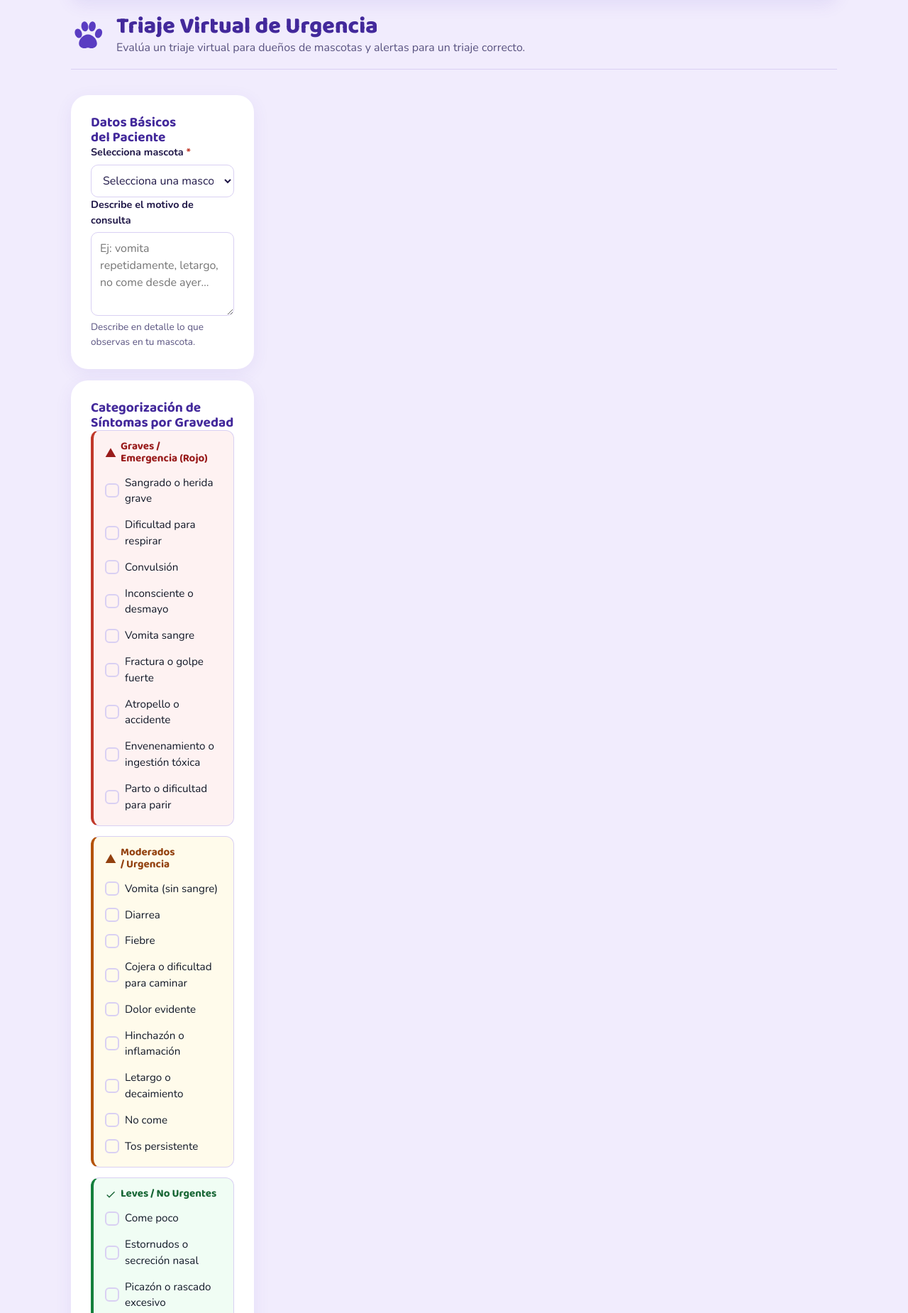
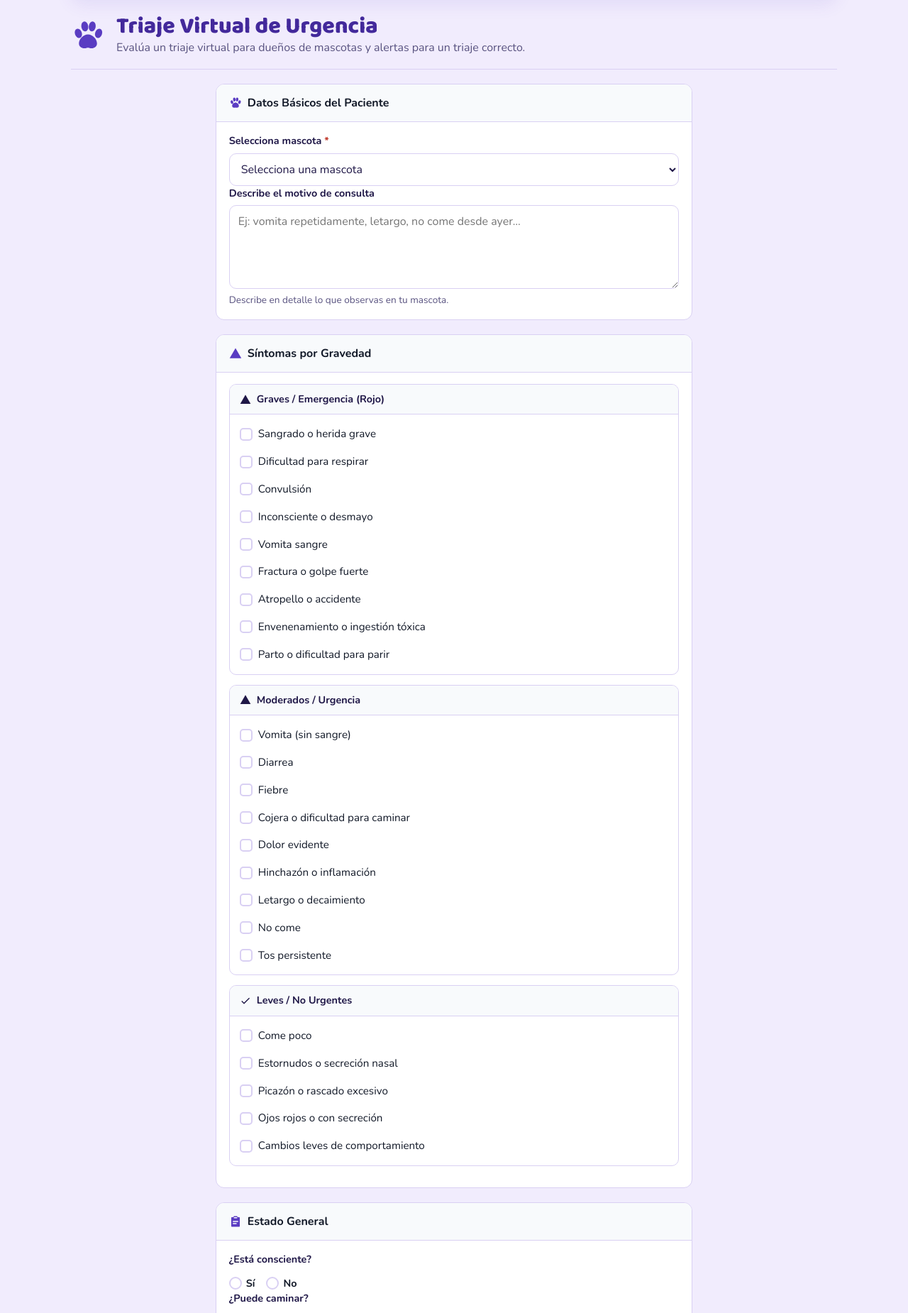
Before and after one commit to Luis-Alejandro-18/Veterinaria_Modular, a Flask app: page /triaje/nueva in a window 1280 px wide. Shown: the part 78-1928 px from the top of the page at 71% size. Run offline with Flask 3, Linux system fonts and the light colour scheme; the visitor is signed in with stand-in values (Sample User, id 1); tables that the repository leaves empty hold one stand-in row (values such as "Sample post"); some libraries are stand-ins or nearby versions.

Commit message:
fix: triaje - rediseño de tarjetas verticales sin progreso

```diff
--- a/static/css/estilosGlobales.css
+++ b/static/css/estilosGlobales.css
@@ -1557,157 +1557,159 @@ textarea.in,
   margin: 0;
 }
 
-/* ===== Triaje Virtual — Diseño de tres columnas ===== */
-.triaje-container {
-  display: grid !important;
-  grid-template-columns: 1fr 2fr 1fr !important;
-  gap: 24px !important;
-  margin-top: 16px !important;
-  width: 100% !important;
-}
-
-.col-paciente,
-.col-sintomas,
-.col-estado {
-  display: flex !important;
-  flex-direction: column !important;
-  min-width: 0 !important;
-}
-
-.card-paciente,
-.card-sintomas,
-.card-estado {
-  height: fit-content !important;
-  min-width: 0 !important;
-  width: 100% !important;
-}
-
-/* Forzar que las columnas no se apilen en pantallas muy estrechas */
-@media (max-width: 768px) {
-  .triaje-container {
-    grid-template-columns: 1fr !important;
-  }
-}
-
-/* Progreso */
-.progress {
-  display: flex;
-  align-items: center;
-  gap: 8px;
-  margin: 12px 0;
-  font-size: 0.9rem;
-  color: var(--texto-suave, #6b7280);
-}
-
-.progress .step {
-  font-weight: 600;
-}
-
-.progress .step.current {
-  color: var(--primary, #5a3cc2);
-}
-
-.progress .arrow {
-  font-size: 0.8rem;
-  color: #cbd5e1;
-}
-
-/* Grupos de síntomas */
-.grupo-grupo {
+/* ===== Triaje Virtual — Diseño de tarjetas verticales ===== */
+.triaje-wrapper {
+  max-width: 900px;
+  margin: 0 auto;
+}
+
+.triaje-form {
+  display: flex;
+  flex-direction: column;
+  gap: 20px;
+}
+
+.triaje-card {
   border: 1px solid var(--line, #e5e7eb);
   border-radius: 12px;
-  padding: 14px 16px;
+  background: #fff;
+  overflow: hidden;
+}
+
+.triaje-card .card-header {
+  display: flex;
+  align-items: center;
+  gap: 8px;
+  padding: 14px 18px;
+  background: #f8fafc;
+  border-bottom: 1px solid var(--line, #e5e7eb);
+}
+
+.triaje-card .card-header .i {
+  width: 18px;
+  height: 18px;
+  color: var(--primary, #5a3cc2);
+}
+
+.triaje-card .card-header span {
+  font-size: 1rem;
+  font-weight: 700;
+  color: var(--texto, #111827);
+}
+
+.triaje-card .card-body {
+  padding: 16px 18px;
+}
+
+.grupo-sintomas {
+  border: 1px solid var(--line, #e5e7eb);
+  border-radius: 10px;
   margin-bottom: 14px;
-  background: #fff;
+  overflow: hidden;
 }
 
 .grupo-urgente {
   border-left: 4px solid var(--danger, #dc2626);
-  background: #fef2f2;
 }
 
 .grupo-moderado {
   border-left: 4px solid var(--warning, #d97706);
-  background: #fffbeb;
 }
 
 .grupo-leve {
   border-left: 4px solid var(--success, #15803d);
-  background: #f0fdf4;
-}
-
-.grupo-grupo h4 {
-  margin: 0 0 10px 0;
-  font-size: 0.95rem;
-  font-weight: 700;
-  display: flex;
-  align-items: center;
-  gap: 6px;
-}
-
-.grupo-urgente h4 {
-  color: #991b1b;
-}
-
-.grupo-moderado h4 {
-  color: #92400e;
-}
-
-.grupo-leve h4 {
-  color: #166534;
-}
-
-.grupo-grupo .i {
+}
+
+.grupo-header {
+  display: flex;
+  align-items: center;
+  gap: 8px;
+  padding: 10px 14px;
+  background: #f8fafc;
+  border-bottom: 1px solid var(--line, #e5e7eb);
+}
+
+.grupo-header .i {
   width: 16px;
   height: 16px;
 }
 
-.sintoma-lista {
+.grupo-urgente .grupo-header .i {
+  color: var(--danger, #dc2626);
+}
+
+.grupo-moderado .grupo-header .i {
+  color: var(--warning, #d97706);
+}
+
+.grupo-leve .grupo-header .i {
+  color: var(--success, #15803d);
+}
+
+.grupo-header span {
+  font-size: 0.9rem;
+  font-weight: 700;
+}
+
+.grupo-urgente .grupo-header span {
+  color: #991b1b;
+}
+
+.grupo-moderado .grupo-header span {
+  color: #92400e;
+}
+
+.grupo-leve .grupo-header span {
+  color: #166534;
+}
+
+.opciones-lista {
+  padding: 10px 14px;
   display: flex;
   flex-direction: column;
-  gap: 6px;
-}
-
-.sintoma-item {
+  gap: 4px;
+}
+
+.opcion-item {
   display: flex;
   align-items: center;
   gap: 8px;
   cursor: pointer;
   font-size: 0.95rem;
-  padding: 4px 0;
-}
-
-.sintoma-item input[type="checkbox"] {
+  padding: 6px 0;
+}
+
+.opcion-item input[type="checkbox"] {
   display: none;
 }
 
-.sintoma-check {
-  width: 20px;
-  height: 20px;
+.opcion-check {
+  width: 18px;
+  height: 18px;
   border: 2px solid var(--line, #e5e7eb);
-  border-radius: 6px;
+  border-radius: 5px;
   flex-shrink: 0;
   transition: all 0.2s;
 }
 
-.sintoma-item input[type="checkbox"]:checked + .sintoma-check {
+.opcion-item input[type="checkbox"]:checked + .opcion-check {
   background: var(--primary, #5a3cc2);
   border-color: var(--primary, #5a3cc2);
   position: relative;
 }
 
-.sintoma-item input[type="checkbox"]:checked + .sintoma-check::after {
+.opcion-item input[type="checkbox"]:checked + .opcion-check::after {
   content: '✓';
   position: absolute;
   top: 50%;
   left: 50%;
   transform: translate(-50%, -50%);
   color: #fff;
-  font-size: 12px;
+  font-size: 11px;
   font-weight: 700;
 }
 
-.sintoma-texto {
+.opcion-texto {
   color: var(--texto, #111827);
 }
 
@@ -1732,8 +1734,8 @@ textarea.in,
 }
 
 .check-circle {
-  width: 20px;
-  height: 20px;
+  width: 18px;
+  height: 18px;
   border: 2px solid var(--line, #e5e7eb);
   border-radius: 50%;
   flex-shrink: 0;
@@ -1758,20 +1760,22 @@ textarea.in,
   border-radius: 50%;
 }
 
-/* Botones del triaje */
-.btn-evaluar,
-.btn-final {
-  width: 100%;
-  padding: 14px 20px;
-  font-size: 1rem;
-  font-weight: 700;
-  border-radius: 10px;
+/* Botón final */
+.triaje-actions {
+  display: flex;
+  justify-content: flex-end;
+  margin-top: 8px;
 }
 
 .btn-final {
   background: linear-gradient(135deg, var(--primary, #5a3cc2), #4a3bb0);
   border: none;
   color: #fff;
+  padding: 14px 24px;
+  font-size: 1rem;
+  font-weight: 700;
+  border-radius: 10px;
+  cursor: pointer;
 }
 
 .btn-final:disabled {
--- a/templates/triaje/form.html
+++ b/templates/triaje/form.html
@@ -11,15 +11,18 @@
   </div>
 </div>
 
-<div class="triaje-container">
+<div class="triaje-wrapper">
   {% if mascotas %}
-  <form method="post" action="{{ url_for('triaje.nueva') }}" class="form">
+  <form method="post" action="{{ url_for('triaje.nueva') }}" class="form triaje-form">
     <input type="hidden" name="csrf_token" value="{{ csrf_token() }}">
 
-    <div class="col-paciente">
-      <div class="card card-paciente">
-        <h3>Datos Básicos del Paciente</h3>
-
+    <!-- Tarjeta 1: Datos Básicos -->
+    <div class="triaje-card card-paciente">
+      <div class="card-header">
+        <svg class="i" aria-hidden="true"><use href="#paw"/></svg>
+        <span>Datos Básicos del Paciente</span>
+      </div>
+      <div class="card-body">
         <div class="field">
           <label for="mascota_id">Selecciona mascota <span class="req">*</span></label>
           <select class="in" id="mascota_id" name="mascota_id" required>
@@ -38,54 +41,72 @@
       </div>
     </div>
 
-    <div class="col-sintomas">
-      <div class="card card-sintomas">
-        <h3>Categorización de Síntomas por Gravedad</h3>
+    <!-- Tarjeta 2: Síntomas por Gravedad -->
+    <div class="triaje-card card-sintomas">
+      <div class="card-header">
+        <svg class="i" aria-hidden="true"><use href="#alert"/></svg>
+        <span>Síntomas por Gravedad</span>
+      </div>
+      <div class="card-body">
 
-        <div class="grupo-grupo grupo-urgente">
-          <h4><svg class="i" aria-hidden="true"><use href="#alert"/></svg> Graves / Emergencia (Rojo)</h4>
-          <div class="sintoma-lista">
+        <div class="grupo-sintomas urgente">
+          <div class="grupo-header">
+            <svg class="i" aria-hidden="true"><use href="#alert"/></svg>
+            <span>Graves / Emergencia (Rojo)</span>
+          </div>
+          <div class="opciones-lista">
             {% for clave, etiqueta in sintomas_predefinidos['Urgente'] %}
-            <label class="sintoma-item">
+            <label class="opcion-item">
               <input type="checkbox" name="sintomas_predefinidos" value="{{ clave }}">
-              <span class="sintoma-check"></span>
-              <span class="sintoma-texto">{{ etiqueta }}</span>
+              <span class="opcion-check"></span>
+              <span class="opcion-texto">{{ etiqueta }}</span>
             </label>
             {% endfor %}
           </div>
         </div>
 
-        <div class="grupo-grupo grupo-moderado">
-          <h4><svg class="i" aria-hidden="true"><use href="#alert"/></svg> Moderados / Urgencia</h4>
-          <div class="sintoma-lista">
+        <div class="grupo-sintomas moderado">
+          <div class="grupo-header">
+            <svg class="i" aria-hidden="true"><use href="#alert"/></svg>
+            <span>Moderados / Urgencia</span>
+          </div>
+          <div class="opciones-lista">
             {% for clave, etiqueta in sintomas_predefinidos['Moderado'] %}
-            <label class="sintoma-item">
+            <label class="opcion-item">
               <input type="checkbox" name="sintomas_predefinidos" value="{{ clave }}">
-              <span class="sintoma-check"></span>
-              <span class="sintoma-texto">{{ etiqueta }}</span>
+              <span class="opcion-check"></span>
+              <span class="opcion-texto">{{ etiqueta }}</span>
             </label>
             {% endfor %}
           </div>
         </div>
 
-        <div class="grupo-grupo grupo-leve">
-          <h4><svg class="i" aria-hidden="true"><use href="#check"/></svg> Leves / No Urgentes</h4>
-          <div class="sintoma-lista">
+        <div class="grupo-sintomas leve">
+          <div class="grupo-header">
+            <svg class="i" aria-hidden="true"><use href="#check"/></svg>
+            <span>Leves / No Urgentes</span>
+          </div>
+          <div class="opciones-lista">
             {% for clave, etiqueta in sintomas_predefinidos['Leve'] %}
-            <label class="sintoma-item">
+            <label class="opcion-item">
               <input type="checkbox" name="sintomas_predefinidos" value="{{ clave }}">
-              <span class="sintoma-check"></span>
-              <span class="sintoma-texto">{{ etiqueta }}</span>
+              <span class="opcion-check"></span>
+              <span class="opcion-texto">{{ etiqueta }}</span>
             </label>
             {% endfor %}
           </div>
         </div>
+
       </div>
     </div>
 
-    <div class="col-estado">
-      <div class="card card-estado">
-        <h3>Formulario de Estado General</h3>
+    <!-- Tarjeta 3: Estado General -->
+    <div class="triaje-card card-estado">
+      <div class="card-header">
+        <svg class="i" aria-hidden="true"><use href="#clip"/></svg>
+        <span>Estado General</span>
+      </div>
+      <div class="card-body">
 
         <div class="field estado-pregunta">
           <label>¿Está consciente?</label>
@@ -156,13 +177,15 @@
           Acepto que esta orientación es un triaje preliminar y no sustituye un diagnóstico veterinario.
         </label>
 
-        <div class="actions">
-          <button type="submit" class="btn btn-primary btn-final">
-            <svg class="i" aria-hidden="true"><use href="#send"/></svg>
-            Evaluar Gravedad y Contactar Veterinario
-          </button>
-        </div>
       </div>
+    </div>
+
+    <!-- Botón Final -->
+    <div class="triaje-actions">
+      <button type="submit" class="btn btn-primary btn-final">
+        <svg class="i" aria-hidden="true"><use href="#send"/></svg>
+        Evaluar Gravedad y Contactar Veterinario
+      </button>
     </div>
   </form>
   {% else %}
@@ -196,10 +219,8 @@
 
     if (!btnFinal || !form) return;
 
-    // Habilitar el botón siempre que el formulario exista
     btnFinal.disabled = false;
 
-    // Validación al enviar: mostrar alerta si no hay nada seleccionado
     form.addEventListener('submit', function (e) {
       var checkboxes = document.querySelectorAll('input[name="sintomas_predefinidos"]');
       var radios = document.querySelectorAll('input[type="radio"]');
```
